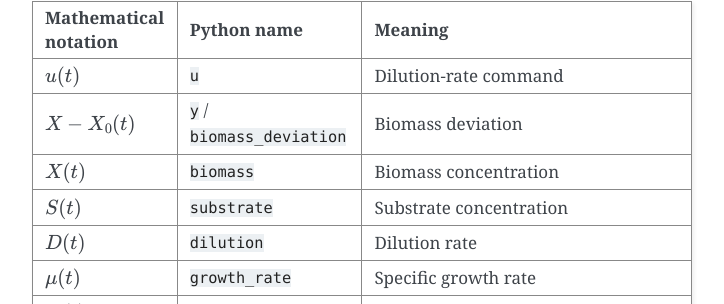
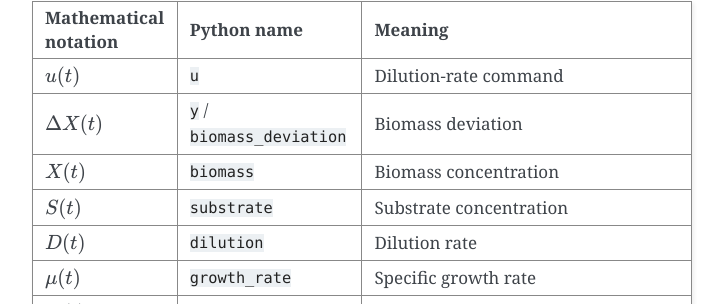
Before and after one commit to simple-machine-learning/SISO-Adaptive-Control, a Sphinx documentation site: the page built from packages/SISO_Adaptive_Control_Python_v1.0.0/documentation/models/chemostat_monod_biomass.rst, in a window 1280 px wide and 900 px high, scrolled down 2608 px. Shown: the part 152-456 px from the top of the window, without its empty margins (388-1112 px from the left). Built offline with Sphinx 7.4.7, drawn with Linux system fonts in a browser that asks for light colours.

Commit message:
Align documentation symbols with model equations

```diff
--- a/packages/SISO_Adaptive_Control_Python_v1.0.0/documentation/models/chemostat_monod_biomass.rst
+++ b/packages/SISO_Adaptive_Control_Python_v1.0.0/documentation/models/chemostat_monod_biomass.rst
@@ -153,7 +153,7 @@ The first column gives the readable mathematical notation, the second gives the
    * - :math:`u(t)`
      - ``u``
      - Dilution-rate command
-   * - :math:`X-X_0(t)`
+   * - :math:`\Delta X(t)`
      - ``y`` / ``biomass_deviation``
      - Biomass deviation
    * - :math:`X(t)`
```
